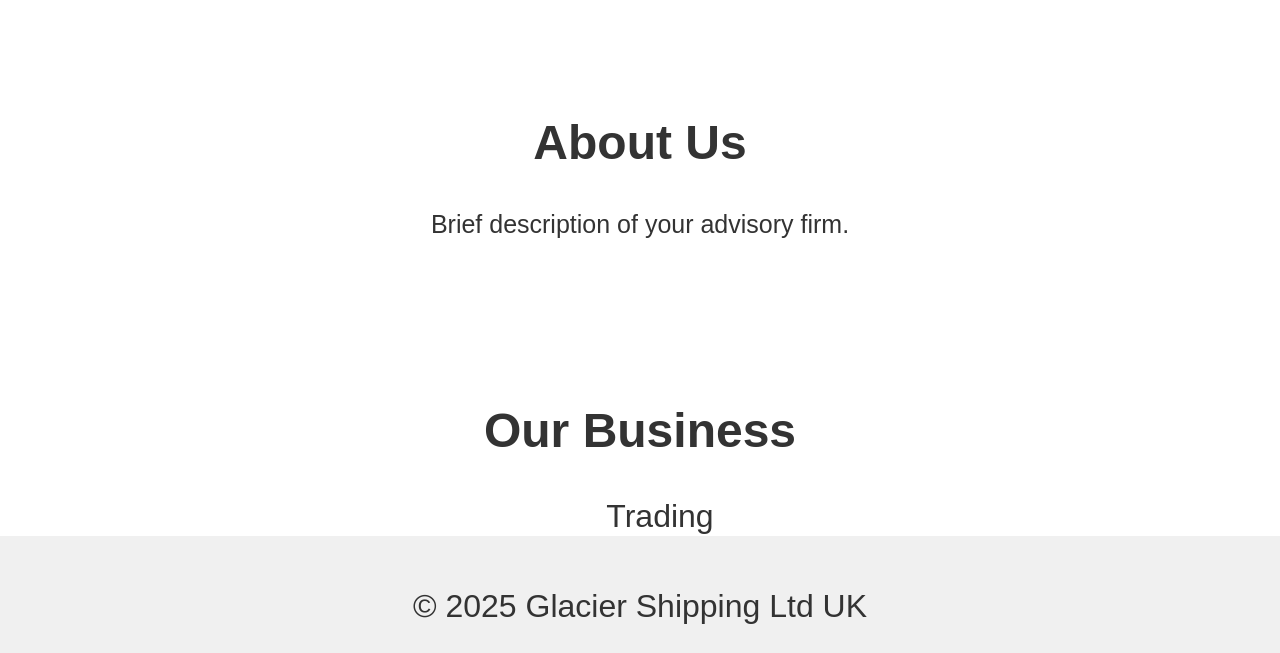
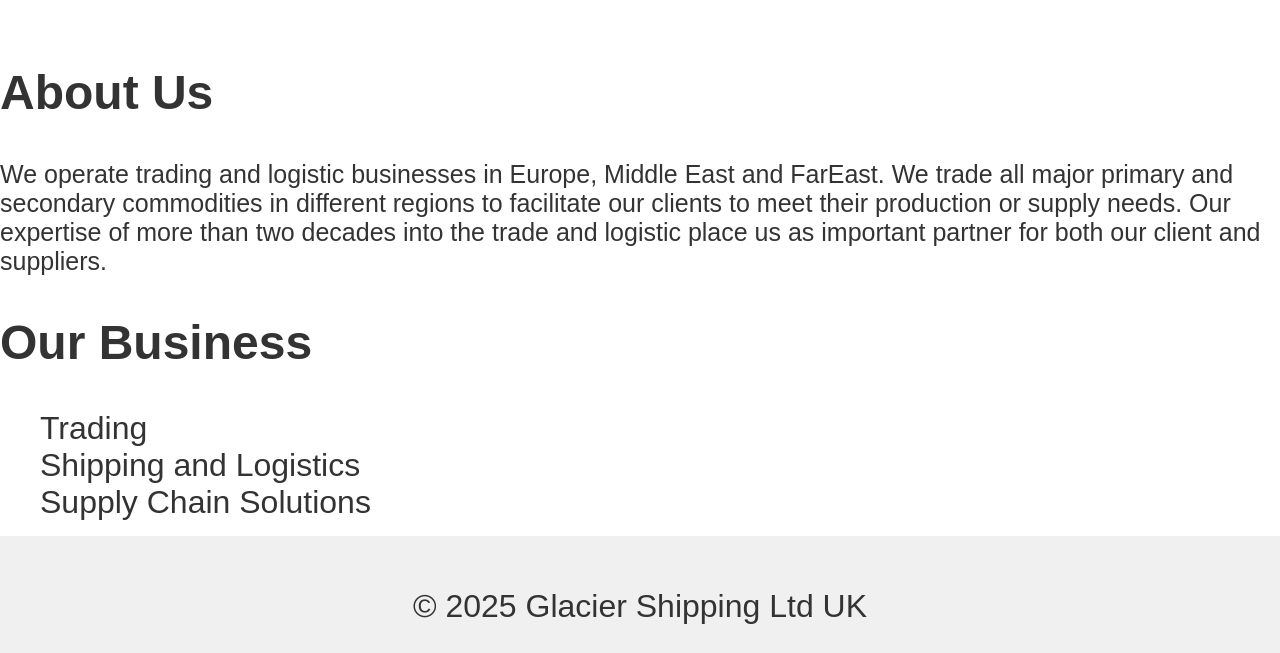
Before and after one commit to khalidak786/testpage, a plain HTML site: page index.html in a window 1280 px wide. Shown: the part 143-796 px from the top of the page. Drawn offline with Linux system fonts and the light colour scheme.

Commit message:
Update index.html
Signed-off-by: khalidak786 <146335163+khalidak786@users.noreply.github.com>

```diff
--- a/index.html
+++ b/index.html
@@ -61,14 +61,7 @@
 
 
 
-/* Add JavaScript for slider functionality */
 
-.about,
-.services,
-.contact {
-    padding: 50px;
-    text-align: center;
-}
 
 footer {
     background-color: #f0f0f0;
@@ -105,7 +98,7 @@
 
     <section class="about">
         <h2>About Us</h2>
-        <p style="font-size:25px;">Brief description of your advisory firm.</p>
+        <p style="font-size:25px;">We operate trading and logistic businesses in Europe, Middle East and FarEast. We trade all major primary and secondary commodities in different regions to facilitate our clients to meet their production or supply needs. Our expertise of more than two decades into the trade and logistic place us as important partner for both our client and suppliers. </p>
     </section>
 
     <section class="services">
```
